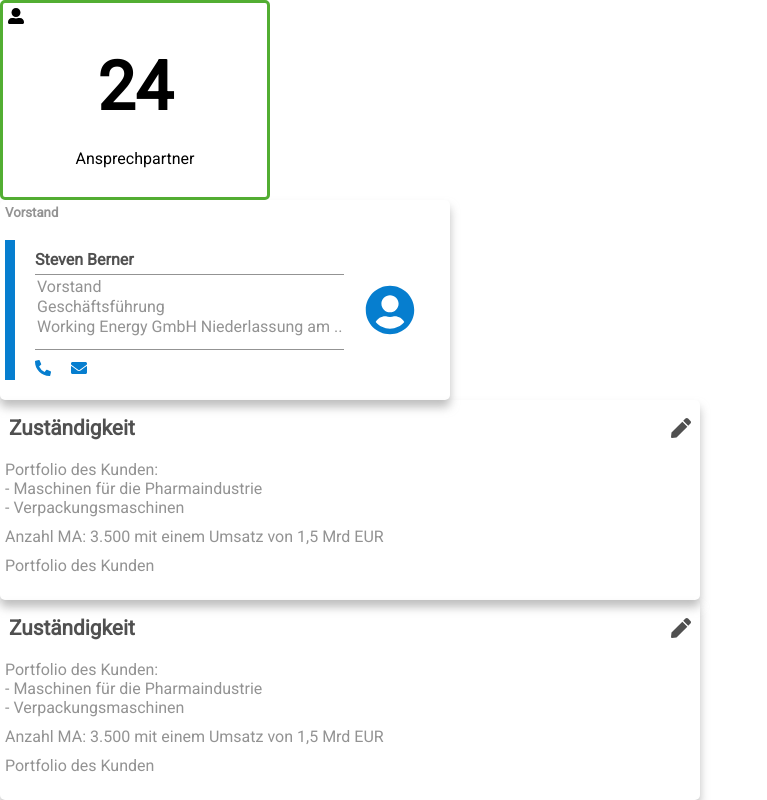
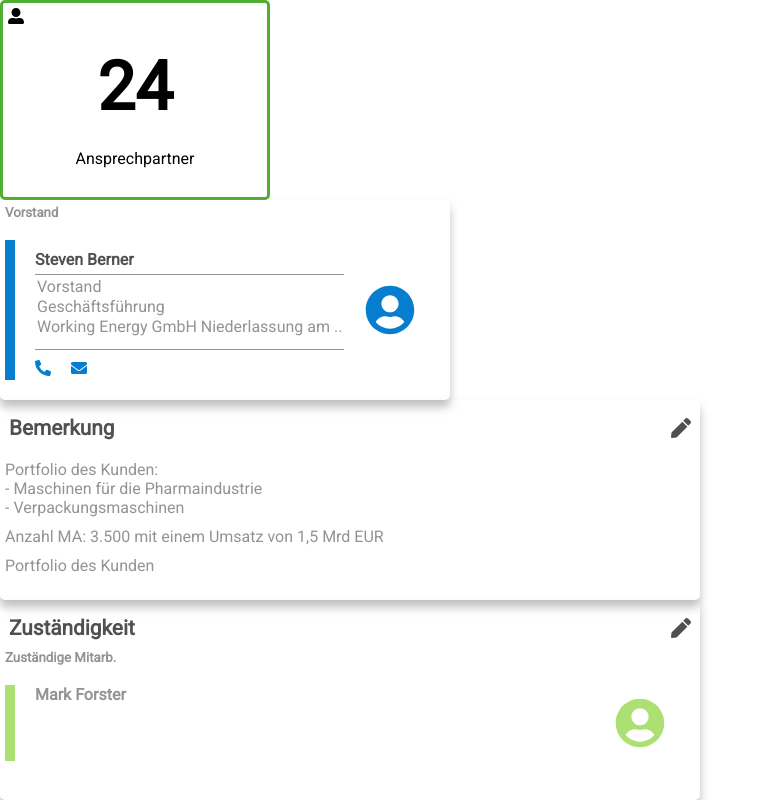
Before and after one commit to Alen002/crmcockpit, a React (Create React App) app: page / in a window 1280 px wide. Shown: the whole page, without its empty margins (0-767 px from the left). Built offline with nearby package versions, Linux system fonts and the light colour scheme.

Commit message:
added Responsibility component

```diff
--- a/src/App.js
+++ b/src/App.js
@@ -2,6 +2,7 @@ import "./styles/App.css";
 import Metric from "./components/Metric/Metric";
 import Employee from "./components/Employee/Employee";
 import Notes from "./components/Notes/Notes";
+import Responsibility from "./components/Responsibility/Responsibility";
 
 function App() {
   return (
@@ -14,7 +15,8 @@ function App() {
         employeeCompany={"Working Energy GmbH Niederlassung am .."}
       />
       <Notes />
-      <Notes />
+
+      <Responsibility employeeName="Mark Forster" />
     </div>
   );
 }
--- a/src/components/Notes/Notes.js
+++ b/src/components/Notes/Notes.js
@@ -7,7 +7,7 @@ const Notes = () => {
     <div className="wrapper-notes">
       <div className="notes">
         <div className="notes-header">
-          <h5 className="notes-header-headline">Zuständigkeit </h5>
+          <h5 className="notes-header-headline">Bemerkung </h5>
           <FaPen className="notes-header-icon" />
         </div>
         <p>
--- /dev/null
+++ b/src/components/Responsibility/Responsibility.css
@@ -0,0 +1,24 @@
+.wrapper-responsibility {
+  height: 200px;
+  width: auto;
+  min-width: 350px;
+  max-width: 700px;
+  cursor: pointer;
+  color: var(--text-100);
+  padding: 5px 5px;
+  border-radius: 5px;
+  box-shadow: rgba(147, 147, 147, 0.6) 0px 7px 10px 0px; /*  hex text-100 to rgba */
+}
+
+.display-none {
+  color: var(--white-100);
+}
+
+.icon-green {
+  color: var(--green-100);
+}
+
+.employee-general-green {
+  padding-left: 20px;
+  border-left: solid 10px var(--green-100);
+}
--- /dev/null
+++ b/src/components/Responsibility/Responsibility.js
@@ -0,0 +1,29 @@
+import React from "react";
+import "./Responsibility.css";
+import { FaUserCircle, FaPen } from "react-icons/fa";
+
+const Responsibility = ({ employeeName }) => {
+  return (
+    <div className="wrapper-responsibility">
+      <div className="notes-header">
+        <h5 className="notes-header-headline">Zuständigkeit </h5>
+        <FaPen className="notes-header-icon" />
+      </div>
+      <h5>Zuständige Mitarb.</h5>
+
+      <div className="employee">
+        <div className="employee-general-green">
+          <h4>{employeeName}</h4>
+          <ul className="display-none">
+            <li>blank</li>
+            <li>blank</li>
+            <li>blank</li>
+          </ul>
+        </div>
+        <FaUserCircle className="employee-icon icon-green" />
+      </div>
+    </div>
+  );
+};
+
+export default Responsibility;
```
